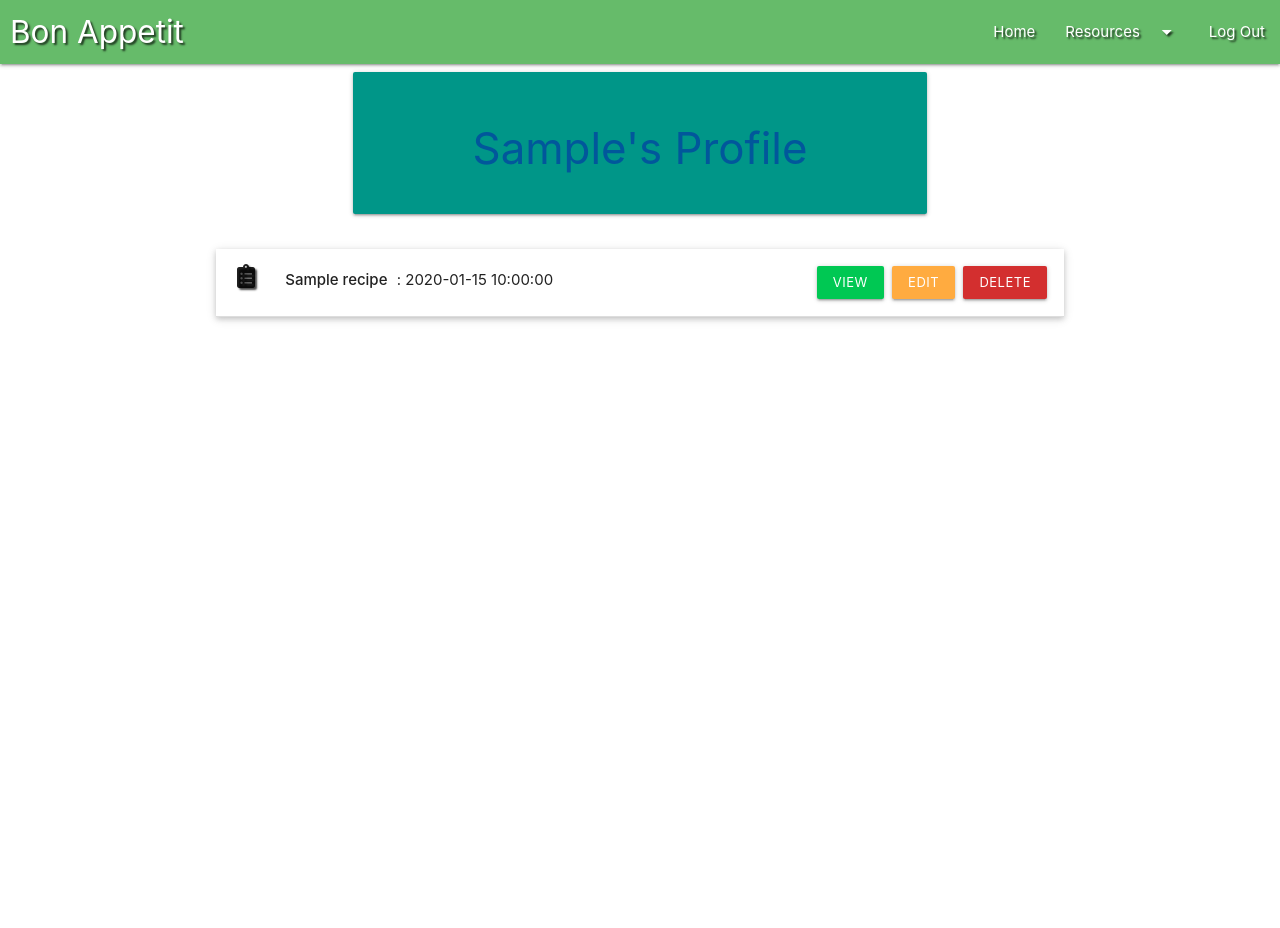
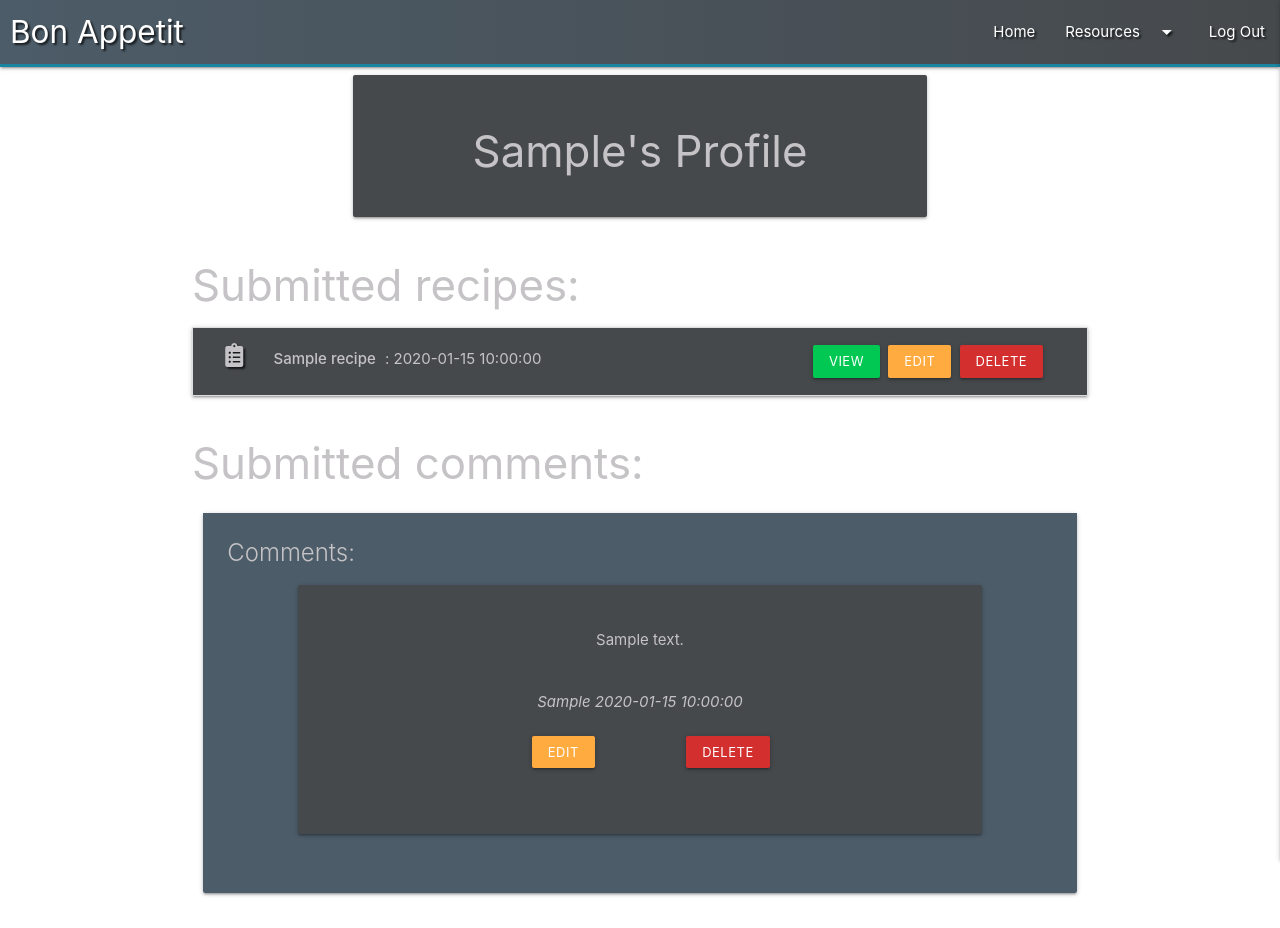
Before and after one commit to AJBayliss81/bon-appetit, a Flask app: page /profile/1 in a window 1280 px wide. Before the commit the page ends 322 px from the top, so only its background shows below. Run offline with Flask 2, Linux system fonts and the light colour scheme; the visitor is signed in with stand-in values (Sample User, id 1); a database or web service that is not in the repository returns one stand-in record (values such as "Sample title"); some libraries are stand-ins or nearby versions.

Commit message:
Finalised CRUD functionality for adding comments and pairing with specific recipes. Removed framework for star ratings due to beingg unable to fully implement the feature at present

```diff
--- a/app.py
+++ b/app.py
@@ -139,10 +139,12 @@ def profile(username):
         {"username": session["user"]})["username"].capitalize()
     # grab the recipe list from db for session user
     recipes = list(mongo.db.recipes.find({"submitted_by": session["user"]}))
+    # grab the session user comments from db
+    comments = list(mongo.db.comments.find({"submitted_by": session["user"]}))
 
     if session["user"]:
-        return render_template(
-            "profile.html", username=username, recipes=recipes)
+        return render_template("profile.html",
+            username=username, recipes=recipes, comments=comments)
 
     return redirect(url_for("login"))
 
@@ -273,6 +275,31 @@ def add_comment(recipe_id):
     return render_template("recipes.html", recipe=recipe, comments=comments)
 
 
+@app.route("/delete_comment/<comment_id>")
+def delete_comment(comment_id):
+    mongo.db.comments.remove({"_id": ObjectId(comment_id)})
+    flash("Comment Successfully Deleted")
+    return redirect(url_for("profile", username=session["user"]))
+
+
+@app.route("/edit_comment/<comment_id>", methods=["GET", "POST"])
+def edit_comment(comment_id):
+    if request.method == "POST":
+        date = datetime.datetime.now()
+        submit = {
+            "comment": request.form.get("edit_comment"),
+            "recipe_id": request.form.get("recipe_id"),
+            "submitted_by": session["user"],
+            "submission_date": date.strftime("%d %B, %Y"),
+        }
+        mongo.db.comments.update({"_id": ObjectId(comment_id)}, submit)
+        flash("Comment Successfully Updated")
+        return redirect(url_for("profile", username=session["user"]))
+
+    comment = mongo.db.comments.find_one({"_id": ObjectId(comment_id)})
+    return render_template("edit_comment.html", comment=comment, username=session["user"])
+
+
 if __name__ == "__main__":
     app.run(host=os.environ.get("IP"),
             port=int(os.environ.get("PORT")),
--- a/static/css/style.css
+++ b/static/css/style.css
@@ -1,4 +1,7 @@
 /*----- Text -----*/
+body {
+    color: #c5c3c6;
+}
 
 .text-shadow {
 text-shadow: 2px 2px 2px rgba(0, 0, 0, 0.7)
@@ -8,6 +11,15 @@ text-shadow: 2px 2px 2px rgba(0, 0, 0, 0.7)
 
 .flashes {
     line-height: 2;
+}
+
+/*----- Cards -----*/
+.backing {
+    background-color: #46494c;
+}
+
+.light-backing {
+    background-color: #4c5c68;
 }
 
 /*----- Landing page -----*/
@@ -22,7 +34,10 @@ top: 15vh;
 }
 
 /*----- Navbar -----*/
-
+nav {
+    background-image: linear-gradient(to right, #4c5c68 , #46494c);
+    border-bottom: 3px solid #1985a1;
+}
 .brand-logo {
     margin-left: 10px;
 }
@@ -75,9 +90,20 @@ top: 15vh;
     height: 10em;
 }
 
-#rateYo {
-    left: 21vw;
+/*----- Modal -----*/
+
+.modal .modal-footer {
+    background-color: #4c5c68;
 }
+
+/*----- Comments -----*/
+
+.col .comment {
+    padding: 20px 0;
+}
+
+.comment-buttons
+
 
 /*----- Media queries -----*/
 
@@ -86,14 +112,3 @@ top: 15vh;
         font-size: 6vw;
     }
 }
-
-@media (max-width: 350px) {
-    nav .brand-logo {
-        font-size: 1.7rem;
-        left: 30%;
-    }
-
-    .button-wrapper {
-        display: block;
-    }
-}
--- a/static/js/script.js
+++ b/static/js/script.js
@@ -3,7 +3,7 @@ $(document).ready(function () {
     $(".collapsible").collapsible();
     $('.modal').modal();
     $(".dropdown-trigger").dropdown();
-    $(".dropdown-content>li>a").css("background-color", "red");
+    $(".dropdown-content li a").css({"background-color": "#4c5c68", "color": "#c5c3c6"});
     $(".tooltipped").tooltip();
     $("select").formSelect();
 
@@ -35,6 +35,8 @@ $(document).ready(function () {
         });
     }
 });
+
+/*---- Show/hide buttons ----*/
 
 $("#cuisinesToggle").click(function() {
     if($(this).text()=="Show Cuisines ")
@@ -72,16 +74,39 @@ $("#methodToggle").click(function() {
     return false;
 });
 
-$(function () {
+/*---- Dropdown mouseover/out ----*/
 
-  $("#rateYo").rateYo({
+$(".profile-dd").mouseover(function() {
+    $('.profile-dd').css("background-color", "#46494c");
+});
+$(".profile-dd").mouseout(function() {
+    $('.profile-dd').css("background-color", "#4c5c68");
+});
 
-    rating    : 3.0,
-    fullStar: true,
-    multiColor: {
-      "startColor": "#c0392b",
-      "endColor"  : "#f1c40f"
-    }
-  });
+$(".browse-dd").mouseover(function() {
+    $('.browse-dd').css("background-color", "#46494c");
+});
+$(".browse-dd").mouseout(function() {
+    $('.browse-dd').css("background-color", "#4c5c68");
+});
 
+$(".add-dd").mouseover(function() {
+    $('.add-dd').css("background-color", "#46494c");
 });
+$(".add-dd").mouseout(function() {
+    $('.add-dd').css("background-color", "#4c5c68");
+});
+
+$(".recipe-dd").mouseover(function() {
+    $('.recipe-dd').css("background-color", "#46494c");
+});
+$(".recipe-dd").mouseout(function() {
+    $('.recipe-dd').css("background-color", "#4c5c68");
+});
+
+$(".admin-dd").mouseover(function() {
+    $('.admin-dd').css("background-color", "#46494c");
+});
+$(".admin-dd").mouseout(function() {
+    $('.admin-dd').css("background-color", "#4c5c68");
+});
--- a/templates/base.html
+++ b/templates/base.html
@@ -9,7 +9,6 @@
     <link href="https://fonts.googleapis.com/icon?family=Material+Icons" rel="stylesheet">
 	<link rel="stylesheet" href="https://cdnjs.cloudflare.com/ajax/libs/materialize/1.0.0/css/materialize.min.css"
         type="text/css">
-    <link rel="stylesheet" href="https://cdnjs.cloudflare.com/ajax/libs/rateYo/2.3.2/jquery.rateyo.min.css">
 	<link rel="stylesheet" href="{{ url_for ('static', filename='css/style.css') }}" type="text/css">
     {% block styles %}
 	{% endblock %}
@@ -20,7 +19,7 @@
 
 	<header>
         <!---- Top navbar ---->
-		<nav class="nav-extended text-shadow green lighten-1">
+		<nav class="nav-extended text-shadow">
 			<div class="nav-wrapper">
 				<a href="{{ url_for('home') }}" class="brand-logo">Bon Appetit</a>
 				<a href="#" data-target="mobile-demo" class="sidenav-trigger right"><i class="fas fa-bars"></i></a>
@@ -28,12 +27,12 @@
 			        <li><a href="{{ url_for('home') }}">Home</a></li>
                     {% if session.user %}
                         <ul id="dropdown" class="dropdown-content">
-                        <li><a href="{{ url_for('profile', username=session['user']) }}">Profile</a></li>
-			            <li><a href="{{ url_for('add_recipe') }}">Add Recipe</a></li>
-			            <li><a href="{{ url_for('browse') }}">Browse Recipes</a></li>
-			            <li><a href="{{ url_for('search') }}">Recipe Ideas</a></li>
+                        <li><a href="{{ url_for('profile', username=session['user']) }}" class="profile-dd">Profile</a></li>
+			            <li><a href="{{ url_for('add_recipe') }}" class="add-dd">Add Recipe</a></li>
+			            <li><a href="{{ url_for('browse') }}" class="browse-dd">Browse Recipes</a></li>
+			            <li><a href="{{ url_for('search') }}" class="recipe-dd">Recipe Ideas</a></li>
 			            {% if session.is_admin %}
-			                <li><a href="{{ url_for('admin') }}">Admin Panel</a></li>
+			                <li><a href="{{ url_for('admin') }}" class="admin-dd">Admin Panel</a></li>
                         {% endif %}
                         </ul>
                         <li><a class="dropdown-trigger" href="#!" data-target="dropdown">Resources<i class="material-icons right">arrow_drop_down</i></a></li>
@@ -88,8 +87,7 @@
     <script src="https://code.jquery.com/jquery-3.5.1.min.js"
 		integrity="sha256-9/aliU8dGd2tb6OSsuzixeV4y/faTqgFtohetphbbj0=" crossorigin="anonymous"></script>
     <script src="https://cdnjs.cloudflare.com/ajax/libs/materialize/1.0.0/js/materialize.min.js"></script>
-    <script src="https://cdnjs.cloudflare.com/ajax/libs/rateYo/2.3.2/jquery.rateyo.min.js"></script>
-	<script src="{{ url_for('static', filename='js/script.js') }}"></script>
+    <script src="{{ url_for('static', filename='js/script.js') }}"></script>
 	{% block scripts %}
 	{% endblock %}
 </body>
--- a/templates/profile.html
+++ b/templates/profile.html
@@ -3,47 +3,123 @@
 
     <div class="row">
 		<div class="col s12 m8 offset-m2">
-			<div class="card-panel teal">
-                <h3 class="center-align light-blue-text text-darken-4">
+			<div class="card-panel backing">
+                <h3 class="center-align">
                     {{ username }}'s Profile
                 </h3>
             </div>
 		</div>
 	</div>
+<h3>Submitted recipes:</h3>
 
-    {% for recipe in recipes %}
-    <ul class="collapsible popout">
+<div class="row">
+    <ul class="collapsible">
+        {% for recipe in recipes %}
         <li>
-            <div class="collapsible-header">
-                <div class="col s9">
+            <div class="collapsible-header backing">
+                <div class="col s8">
                     <i class="fas fa-clipboard-list text-shadow"></i>
                     <strong>{{ recipe.dish_name.capitalize() }}</strong> : {{ recipe.submission_date }}
                 </div>
-                <div class="col s3 profile-buttons">
-                    <a href="{{ url_for('get_recipe', recipe_id=recipe._id) }}" class="btn-small green accent-4">View</a>
-                    <a href="{{ url_for('manage_recipes', recipe_id=recipe._id) }}" class="btn-small orange accent-2">Edit</a>
+                <div class="col s4 profile-buttons">
+                    <a href="{{ url_for('get_recipe', recipe_id=recipe._id) }}"
+                        class="btn-small green accent-4">View</a>
+                    <a href="{{ url_for('manage_recipes', recipe_id=recipe._id) }}"
+                        class="btn-small orange accent-2">Edit</a>
                     <a href="#delete_modal{{ recipe._id }}" class="modal-trigger btn-small red darken-2">Delete</a>
                 </div>
             </div>
-            <div class="collapsible-body">
+            <div class="collapsible-body light-backing">
                 <strong>Cuisine: {{ recipe.cuisine.capitalize() }}</strong>
                 <p>{{ recipe.description }}</p>
                 <p><em>submitted by: {{ recipe.submitted_by }}</em></p>
             </div>
         </li>
+
+        <!---- Confirm recipe deletion modal ---->
+        <div id="delete_modal{{ recipe._id }}" class="modal">
+            <div class="modal-content light-backing">
+                <h4>Confirm Deletion</h4>
+                <p>Are you sure that you want to delete this recipe: {{recipe.dish_name }}?</p>
+            </div>
+            <div class="modal-footer light-backing">
+                <a href="{{ url_for('delete_recipe', recipe_id=recipe._id) }}"
+                    class="modal-close btn-small green accent-4">Delete</a>
+                <a href="{{ url_for('profile', username=session['user']) }}"
+                    class="modal-close btn-small red darken-2">Cancel</a>
+            </div>
+        </div>
+        {% endfor %}
     </ul>
+</div>
 
-    <!---- Confirm deletion modal ---->
-    <div id="delete_modal{{ recipe._id }}" class="modal">
-        <div class="modal-content">
-            <h4>Confirm Deletion</h4>
-            <p>Are you sure that you want to delete this recipe: {{recipe.dish_name }}?</p>
-        </div>
-        <div class="modal-footer">
-            <a href="{{ url_for('delete_recipe', recipe_id=recipe._id) }}" class="modal-close btn-small green accent-4">Delete</a>
-            <a href="{{ url_for('profile', username=session['user']) }}" class="modal-close btn-small red darken-2">Cancel</a>
+<h3>Submitted comments:</h3>
+
+<div class="row">
+    <div class="col s12">
+        <div class="card">
+            <div class="card-content light-backing">
+                <span class="card-title">Comments:</span>
+                <div>
+                    {% if comments|length > 0 %}
+                    {% for comment in comments %}
+                    <div class="row">
+                        <div class="col s12 m10 offset-m1">
+                            <div class="card backing">
+                                <div class="card-content">
+                                    <div class="row">
+                                        <div class="col s10 offset-s1 center-align comment">
+                                            {{ comment.comment }}
+                                        </div>
+                                        <div class="col s10 offset-s1 center-align comment">
+                                            <em>{{ comment.submitted_by }}</em>
+                                            <em>{{ comment.submission_date }}</em>
+                                        </div>
+                                        <div class="row">
+                                            <div class="col s12 offset-s3 comment-buttons center-align">
+                                                <div class="col s3">
+                                                    <a href="{{ url_for('edit_comment', comment_id=comment._id) }}" class="btn-small orange accent-2">Edit</a>
+                                                </div>
+                                                <div class="col s3">
+                                                    <a href="#delete-comment-modal{{ comment._id }}" class="modal-trigger btn-small red darken-2">Delete</a>
+                                                </div>
+                                            </div>
+                                        </div>
+                                    </div>
+                                </div>
+                            </div>
+                        </div>
+                    </div>
+
+                    <!---- Confirm comment deletion modal ---->
+                    <div id="delete-comment-modal{{ comment._id }}" class="modal">
+                        <div class="modal-content light-backing">
+                            <h4>Confirm Deletion</h4>
+                            <p>Are you sure that you want to delete this comment?</p>
+                        </div>
+                        <div class="modal-footer light-backing">
+                            <a href="{{ url_for('delete_comment', comment_id=comment._id) }}"
+                                class="modal-close btn-small green accent-4">Delete</a>
+                            <a href="{{ url_for('profile', username=session['user']) }}"
+                                class="modal-close btn-small red darken-2">Cancel</a>
+                        </div>
+                    </div>
+
+                    {% endfor %}
+                    {% else %}
+                    <div class="row">
+                        <div class="col s12 m10 offset-m1">
+                            <span>You have not submitted any comments yet. Why not give a recipe a try and tell everyone what you think.</span>
+                        </div>
+                    </div>
+
+                    {% endif %}
+                </div>
+            </div>
         </div>
     </div>
-    {% endfor %}
+</div>
+
+
 
 {% endblock %}
```
Also changed, not shown: templates/edit_comment.html (added, +38 -0 lines), templates/recipes.html (+3 -9 lines).
